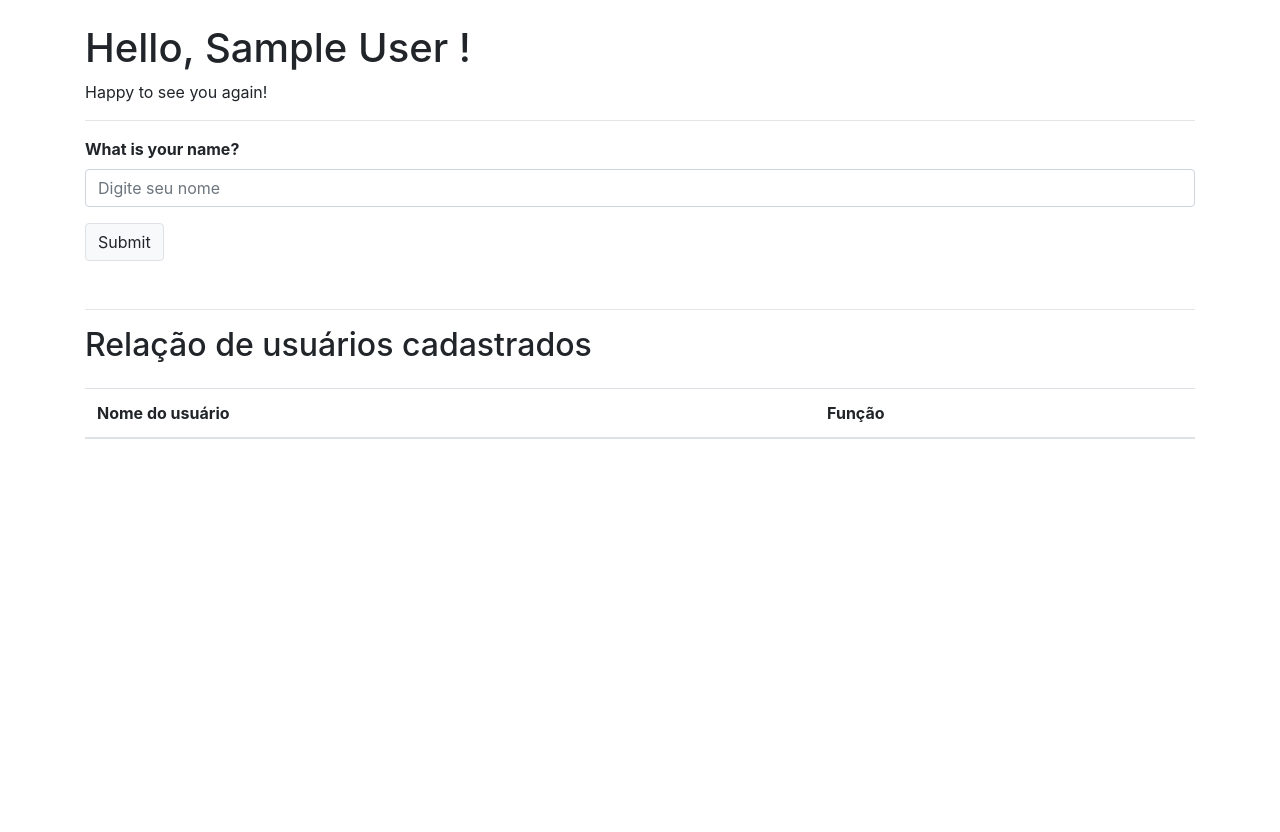
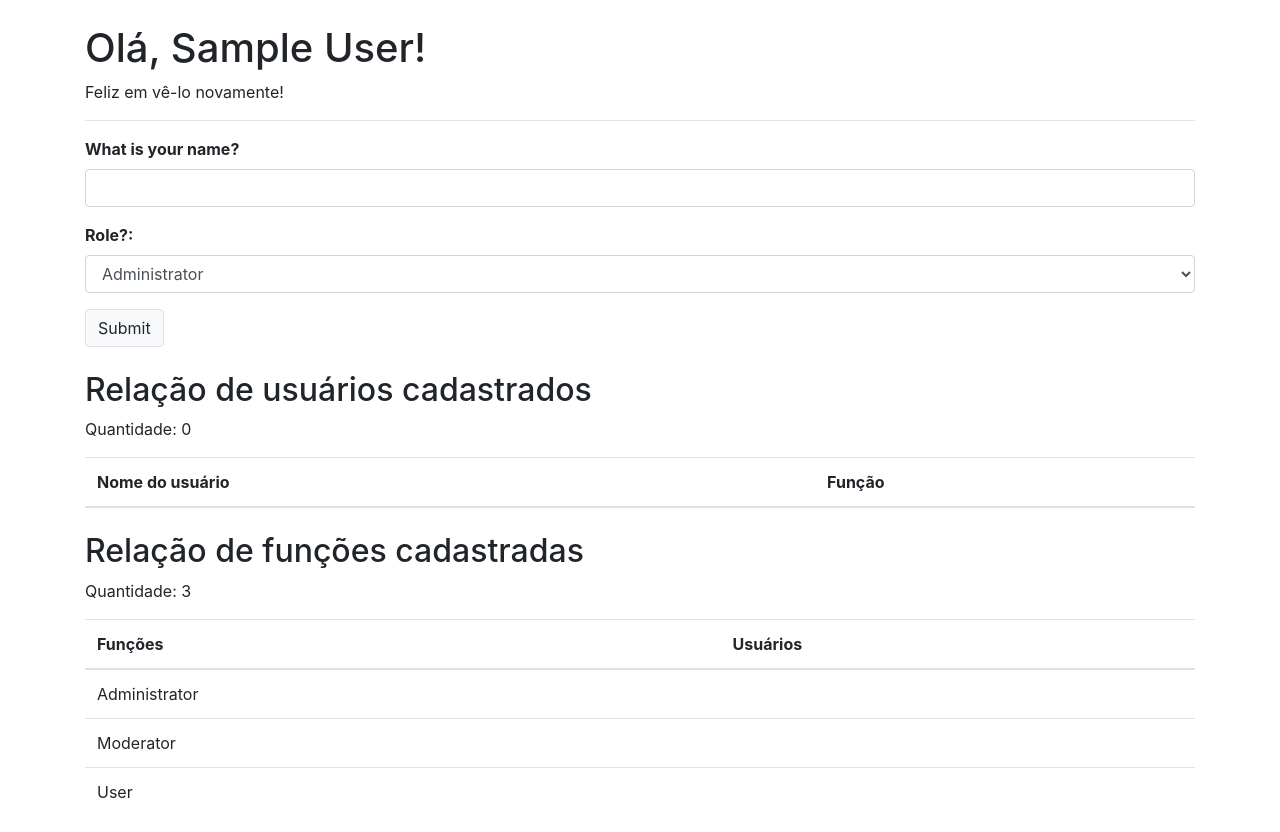
Before and after one commit to leomacedo/PTBDSWS, a Flask app: page / in a window 1280 px wide. Shown: the part 56-888 px from the top of the page. Before the commit the page ends 495 px from the top, so only its background shows below. Run offline with Flask 3, Linux system fonts and the light colour scheme; the visitor is signed in with stand-in values (Sample User, id 1); data comes from the database, SQL or seed files in the repository; both versions use the stored data as it was after the commit; lists and menus that the app fills with data are empty.

Commit message:
att avaliacao 7

```diff
--- a/hello.py
+++ b/hello.py
@@ -1,16 +1,14 @@
 import os
-
 from flask import Flask, render_template, session, redirect, url_for
 from flask_wtf import FlaskForm
 from flask_sqlalchemy import SQLAlchemy
 from flask_migrate import Migrate
-from wtforms import StringField, SubmitField
+from wtforms import StringField, SelectField, SubmitField
 from wtforms.validators import DataRequired
 
 basedir = os.path.abspath(os.path.dirname(__file__))
 
 app = Flask(__name__)
-
 app.config['SECRET_KEY'] = 'chave-secreta-para-formularios'
 app.config['SQLALCHEMY_DATABASE_URI'] = 'sqlite:///' + os.path.join(basedir, 'data.sqlite')
 app.config['SQLALCHEMY_TRACK_MODIFICATIONS'] = False
@@ -18,10 +16,8 @@ app.config['SQLALCHEMY_TRACK_MODIFICATIONS'] = False
 db = SQLAlchemy(app)
 migrate = Migrate(app, db)
 
-
 class Role(db.Model):
     __tablename__ = 'roles'
-
     id = db.Column(db.Integer, primary_key=True)
     name = db.Column(db.String(64), unique=True)
     users = db.relationship('User', backref='role', lazy='dynamic')
@@ -29,10 +25,8 @@ class Role(db.Model):
     def __repr__(self):
         return f'<Role {self.name}>'
 
-
 class User(db.Model):
     __tablename__ = 'users'
-
     id = db.Column(db.Integer, primary_key=True)
     username = db.Column(db.String(64), unique=True, index=True)
     role_id = db.Column(db.Integer, db.ForeignKey('roles.id'))
@@ -40,73 +34,73 @@ class User(db.Model):
     def __repr__(self):
         return f'<User {self.username}>'
 
-
 class NameForm(FlaskForm):
     name = StringField('What is your name?', validators=[DataRequired()])
+    role = SelectField('Role?:', choices=[
+        ('Administrator', 'Administrator'),
+        ('Moderator', 'Moderator'),
+        ('User', 'User')
+    ], validators=[DataRequired()])
     submit = SubmitField('Submit')
-
 
 @app.shell_context_processor
 def make_shell_context():
     return dict(db=db, User=User, Role=Role)
 
-
-def obter_role(nome):
-    role = Role.query.filter_by(name=nome).first()
-
-    if role is None:
-        role = Role(name=nome)
-        db.session.add(role)
-        db.session.commit()
-
-    return role
-
+def criar_funcoes():
+    nomes = ['Administrator', 'Moderator', 'User']
+    for nome in nomes:
+        if Role.query.filter_by(name=nome).first() is None:
+            db.session.add(Role(name=nome))
+    db.session.commit()
 
 @app.route('/', methods=['GET', 'POST'])
 def index():
+    criar_funcoes()
     form = NameForm()
 
     if form.validate_on_submit():
         nome = form.name.data.strip()
-
         user = User.query.filter_by(username=nome).first()
 
         if user is None:
-            total_usuarios = User.query.count()
-
-            if total_usuarios == 0:
-                role = obter_role('Administrator')
-            else:
-                role = obter_role('User')
-
-            user = User(
-                username=nome,
-                role=role
-            )
-
+            role = Role.query.filter_by(name=form.role.data).first()
+            user = User(username=nome, role=role)
             db.session.add(user)
             db.session.commit()
-
             session['known'] = False
-
         else:
             session['known'] = True
 
         session['name'] = nome
         form.name.data = ''
-
         return redirect(url_for('index'))
 
     usuarios = User.query.order_by(User.id.asc()).all()
+    ordem_funcoes = ['Administrator', 'Moderator', 'User']
+    funcoes = []
+
+    for nome in ordem_funcoes:
+        role = Role.query.filter_by(name=nome).first()
+        if role:
+            funcoes.append({
+                'nome': role.name,
+                'usuarios': role.users.order_by(User.id.asc()).all()
+            })
+
+    total_usuarios = User.query.count()
+    total_funcoes = Role.query.count()
 
     return render_template(
         'index.html',
         form=form,
         name=session.get('name'),
         known=session.get('known', False),
-        usuarios=usuarios
+        usuarios=usuarios,
+        funcoes=funcoes,
+        total_usuarios=total_usuarios,
+        total_funcoes=total_funcoes
     )
-
 
 if __name__ == '__main__':
     app.run(debug=True)
--- a/templates/base.html
+++ b/templates/base.html
@@ -2,7 +2,7 @@
 <html lang="en">
 <head>
     <meta charset="UTF-8">
-    <title>6° Avaliação Contínua</title>
+    <title>7° Avaliação Contínua</title>
     <link rel="stylesheet" href="https://cdn.jsdelivr.net/npm/bootstrap@4.6.2/dist/css/bootstrap.min.css">
 </head>
 <body>
--- /dev/null
+++ b/templates/cadastro.html
@@ -0,0 +1,36 @@
+<div class="page-header">
+    <h1>
+        Olá,
+        {% if name %}
+            {{ name }}!
+        {% else %}
+            Stranger!
+        {% endif %}
+    </h1>
+
+    {% if name %}
+        {% if not known %}
+            <p>Prazer em conhecê-lo!</p>
+        {% else %}
+            <p>Feliz em vê-lo novamente!</p>
+        {% endif %}
+    {% endif %}
+</div>
+
+<hr>
+
+<form method="POST">
+    {{ form.hidden_tag() }}
+
+    <div class="form-group">
+        {{ form.name.label(class="font-weight-bold") }}
+        {{ form.name(class="form-control") }}
+    </div>
+
+    <div class="form-group">
+        {{ form.role.label(class="font-weight-bold") }}
+        {{ form.role(class="form-control") }}
+    </div>
+
+    {{ form.submit(class="btn btn-light border") }}
+</form>
--- a/templates/index.html
+++ b/templates/index.html
@@ -1,65 +1,6 @@
 {% extends "base.html" %}
 
 {% block content %}
-
-<div class="page-header">
-    <h1>
-        Hello,
-        {% if name %}
-            {{ name }}
-        {% else %}
-            Stranger
-        {% endif %}!
-    </h1>
-
-    {% if name %}
-        {% if not known %}
-            <p>Pleased to meet you!</p>
-        {% else %}
-            <p>Happy to see you again!</p>
-        {% endif %}
-    {% endif %}
-</div>
-
-<hr>
-
-<form method="POST">
-    {{ form.hidden_tag() }}
-
-    <div class="form-group">
-        {{ form.name.label(class="font-weight-bold") }}
-        {{ form.name(class="form-control", placeholder="Digite seu nome") }}
-    </div>
-
-    {{ form.submit(class="btn btn-light border") }}
-</form>
-
-<hr class="mt-5">
-
-<h2 class="mb-4">Relação de usuários cadastrados</h2>
-
-<table class="table">
-    <thead>
-        <tr>
-            <th>Nome do usuário</th>
-            <th>Função</th>
-        </tr>
-    </thead>
-
-    <tbody>
-        {% for usuario in usuarios %}
-        <tr>
-            <td>{{ usuario.username }}</td>
-            <td>
-                {% if usuario.role %}
-                    {{ usuario.role.name }}
-                {% else %}
-                    Sem função
-                {% endif %}
-            </td>
-        </tr>
-        {% endfor %}
-    </tbody>
-</table>
-
+{% include "cadastro.html" %}
+{% include "relacao.html" %}
 {% endblock %}
--- /dev/null
+++ b/templates/relacao.html
@@ -0,0 +1,49 @@
+<div class="mt-4">
+    <h2>Relação de usuários cadastrados</h2>
+    <p>Quantidade: {{ total_usuarios }}</p>
+
+    <table class="table">
+        <thead>
+            <tr>
+                <th>Nome do usuário</th>
+                <th>Função</th>
+            </tr>
+        </thead>
+        <tbody>
+            {% for usuario in usuarios %}
+            <tr>
+                <td>{{ usuario.username }}</td>
+                <td>{{ usuario.role.name }}</td>
+            </tr>
+            {% endfor %}
+        </tbody>
+    </table>
+</div>
+
+<div class="mt-4">
+    <h2>Relação de funções cadastradas</h2>
+    <p>Quantidade: {{ total_funcoes }}</p>
+
+    <table class="table">
+        <thead>
+            <tr>
+                <th>Funções</th>
+                <th>Usuários</th>
+            </tr>
+        </thead>
+        <tbody>
+            {% for funcao in funcoes %}
+            <tr>
+                <td>{{ funcao.nome }}</td>
+                <td>
+                    <ol class="mb-0">
+                        {% for usuario in funcao.usuarios %}
+                        <li>{{ usuario.username }}</li>
+                        {% endfor %}
+                    </ol>
+                </td>
+            </tr>
+            {% endfor %}
+        </tbody>
+    </table>
+</div>
```
Also changed, not shown: data.sqlite, 1 other file.
